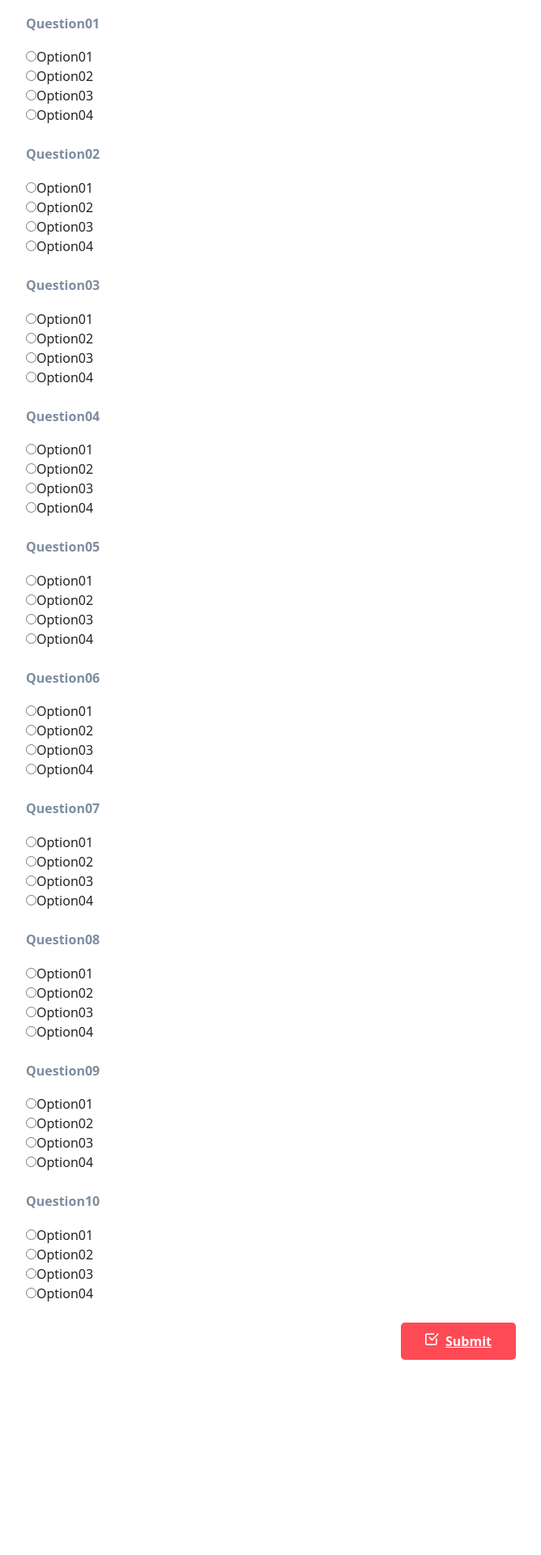
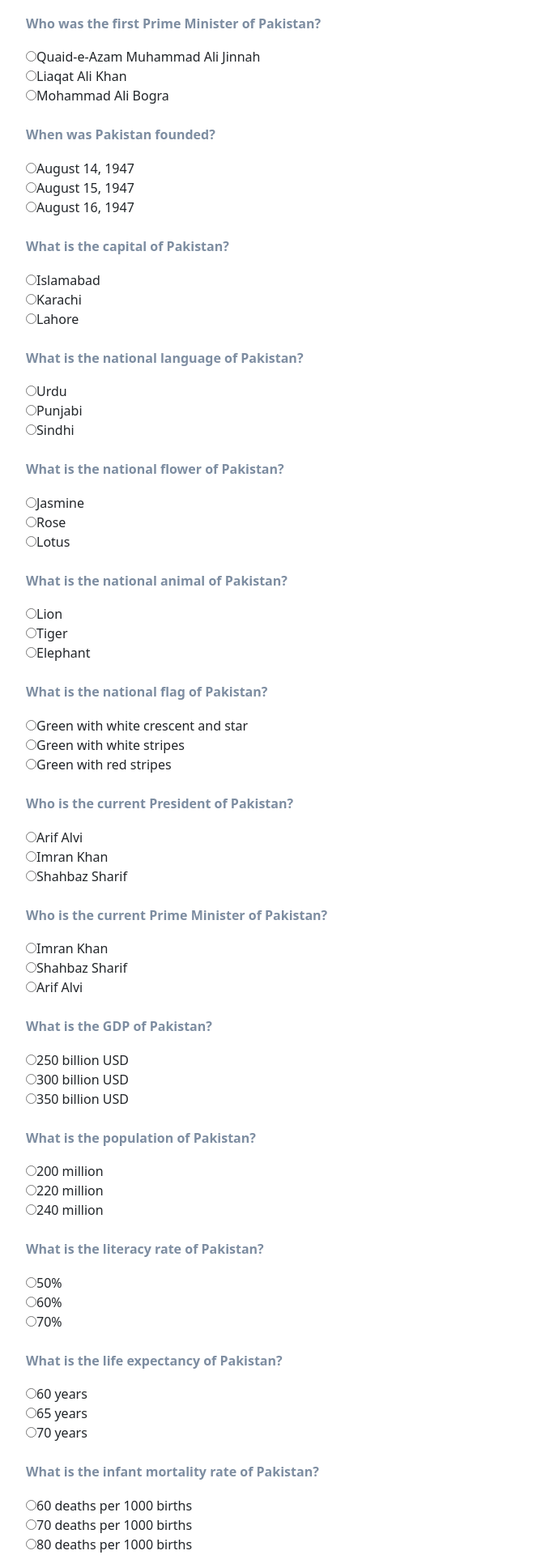
Before and after one commit to MuhammadMubeen1012/fyp-virtual-school, a Next.js app in the folder frontend/: page /quiz in a window 1280 px wide. Shown: the part 240-2160 px from the top of the page at 81% size, without its empty margins (74-742 px from the left). Before the commit the page ends 2019 px from the top, so only its background shows below. Built offline with nearby package versions, Linux system fonts and the light colour scheme; a web font is replaced by a local one.

Commit message:
Modified admission-test

```diff
--- a/frontend/data/admissionTestData.js
+++ b/frontend/data/admissionTestData.js
@@ -1,102 +1,168 @@
 export const questions = [
   {
-        "question": "Question01",
-        "questionOptions": [
-            "Option01",
-            "Option02",
-            "Option03",
-            "Option04"
+    question: "Who was the first Prime Minister of Pakistan?",
+    questionOptions: [
+      "Quaid-e-Azam Muhammad Ali Jinnah",
+      "Liaqat Ali Khan",
+      "Mohammad Ali Bogra",
     ],
-        "questionAnswer": "Option01"
+    questionAnswer: "Quaid-e-Azam Muhammad Ali Jinnah",
+    isCorrect: true,
   },
   {
-        "question": "Question02",
-        "questionOptions": [
-            "Option01",
-            "Option02",
-            "Option03",
-            "Option04"
-        ],
-        "questionAnswer": "Option01"
+    question: "When was Pakistan founded?",
+    questionOptions: ["August 14, 1947", "August 15, 1947", "August 16, 1947"],
+    questionAnswer: "August 14, 1947",
+    isCorrect: true,
   },
   {
-        "question": "Question03",
-        "questionOptions": [
-            "Option01",
-            "Option02",
-            "Option03",
-            "Option04"
-        ],
-        "questionAnswer": "Option01"
+    question: "What is the capital of Pakistan?",
+    questionOptions: ["Islamabad", "Karachi", "Lahore"],
+    questionAnswer: "Islamabad",
+    isCorrect: true,
   },
   {
-        "question": "Question04",
-        "questionOptions": [
-            "Option01",
-            "Option02",
-            "Option03",
-            "Option04"
-        ],
-        "questionAnswer": "Option01"
+    question: "What is the national language of Pakistan?",
+    questionOptions: ["Urdu", "Punjabi", "Sindhi"],
+    questionAnswer: "Urdu",
+    isCorrect: true,
   },
   {
-        "question": "Question05",
-        "questionOptions": [
-            "Option01",
-            "Option02",
-            "Option03",
-            "Option04"
-        ],
-        "questionAnswer": "Option01"
+    question: "What is the national flower of Pakistan?",
+    questionOptions: ["Jasmine", "Rose", "Lotus"],
+    questionAnswer: "Jasmine",
+    isCorrect: true,
   },
   {
-        "question": "Question06",
-        "questionOptions": [
-            "Option01",
-            "Option02",
-            "Option03",
-            "Option04"
-        ],
-        "questionAnswer": "Option01"
+    question: "What is the national animal of Pakistan?",
+    questionOptions: ["Lion", "Tiger", "Elephant"],
+    questionAnswer: "Lion",
+    isCorrect: true,
   },
   {
-        "question": "Question07",
-        "questionOptions": [
-            "Option01",
-            "Option02",
-            "Option03",
-            "Option04"
+    question: "What is the national flag of Pakistan?",
+    questionOptions: [
+      "Green with white crescent and star",
+      "Green with white stripes",
+      "Green with red stripes",
     ],
-        "questionAnswer": "Option01"
+    questionAnswer: "Green with white crescent and star",
+    isCorrect: true,
   },
   {
-        "question": "Question08",
-        "questionOptions": [
-            "Option01",
-            "Option02",
-            "Option03",
-            "Option04"
-        ],
-        "questionAnswer": "Option01"
+    question: "Who is the current President of Pakistan?",
+    questionOptions: ["Arif Alvi", "Imran Khan", "Shahbaz Sharif"],
+    questionAnswer: "Arif Alvi",
+    isCorrect: true,
   },
   {
-        "question": "Question09",
-        "questionOptions": [
-            "Option01",
-            "Option02",
-            "Option03",
-            "Option04"
-        ],
-        "questionAnswer": "Option01"
+    question: "Who is the current Prime Minister of Pakistan?",
+    questionOptions: ["Imran Khan", "Shahbaz Sharif", "Arif Alvi"],
+    questionAnswer: "Imran Khan",
+    isCorrect: true,
   },
   {
-        "question": "Question10",
-        "questionOptions": [
-            "Option01",
-            "Option02",
-            "Option03",
-            "Option04"
+    question: "What is the GDP of Pakistan?",
+    questionOptions: ["250 billion USD", "300 billion USD", "350 billion USD"],
+    questionAnswer: "300 billion USD",
+    isCorrect: true,
+  },
+  {
+    question: "What is the population of Pakistan?",
+    questionOptions: ["200 million", "220 million", "240 million"],
+    questionAnswer: "220 million",
+    isCorrect: true,
+  },
+  {
+    question: "What is the literacy rate of Pakistan?",
+    questionOptions: ["50%", "60%", "70%"],
+    questionAnswer: "60%",
+    isCorrect: true,
+  },
+  {
+    question: "What is the life expectancy of Pakistan?",
+    questionOptions: ["60 years", "65 years", "70 years"],
+    questionAnswer: "65 years",
+    isCorrect: true,
+  },
+  {
+    question: "What is the infant mortality rate of Pakistan?",
+    questionOptions: [
+      "60 deaths per 1000 births",
+      "70 deaths per 1000 births",
+      "80 deaths per 1000 births",
     ],
-        "questionAnswer": "Option01"
-    }
-]
+    questionAnswer: "70 deaths per 1000 births",
+    isCorrect: true,
+  },
+  {
+    question: "What is the main religion of Pakistan?",
+    questionOptions: ["Islam", "Hinduism", "Christianity"],
+    questionAnswer: "Islam",
+    isCorrect: true,
+  },
+  {
+    question: "What is the main language spoken in Pakistan?",
+    questionOptions: ["Urdu", "Punjabi", "Sindhi"],
+    questionAnswer: "Urdu",
+    isCorrect: true,
+  },
+  {
+    question: "What is the climate of Pakistan?",
+    questionOptions: ["Hot and dry", "Warm and humid", "Cold and snowy"],
+    questionAnswer: "Hot and dry",
+    isCorrect: true,
+  },
+  {
+    question: "What are the major industries of Pakistan?",
+    questionOptions: ["Textile", "Agriculture", "Manufacturing"],
+    questionAnswer: "Agriculture",
+    isCorrect: true,
+  },
+  {
+    question: "What are the major exports of Pakistan?",
+    questionOptions: ["Textiles", "Garments", "Remittances"],
+    questionAnswer: "Textiles",
+    isCorrect: true,
+  },
+  {
+    question: "What are the major imports of Pakistan?",
+    questionOptions: ["Oil", "Machinery", "Food"],
+    questionAnswer: "Food",
+    isCorrect: true,
+  },
+  {
+    question: "What are the major challenges facing Pakistan?",
+    questionOptions: ["Poverty", "Terrorism", "Corruption"],
+    questionAnswer: "Corruption",
+    isCorrect: true,
+  },
+  {
+    question: "What are the major achievements of Pakistan?",
+    questionOptions: ["Nuclear power", "Space program", "Women's empowerment"],
+    questionAnswer: "Nuclear power",
+    isCorrect: true,
+  },
+  {
+    question:
+      "What are the major hopes and aspirations of the people of Pakistan?",
+    questionOptions: [
+      "A better future",
+      "A more prosperous country",
+      "A more peaceful country",
+    ],
+    questionAnswer: "A more prosperous country",
+    isCorrect: true,
+  },
+  {
+    question:
+      "What is the message you want to give to the world about Pakistan?",
+    questionOptions: [
+      "Pakistan is a beautiful country with a rich history and culture",
+      "Pakistan is a land of opportunity",
+      "Pakistan is a peaceful and tolerant country",
+    ],
+    questionAnswer: "Pakistan is a land of opportunity",
+    isCorrect: true,
+  },
+];
```
Also changed, not shown: 2 other files (tests, documents, lock files or other folders). Lines whose indentation alone changed are shown as unchanged.
